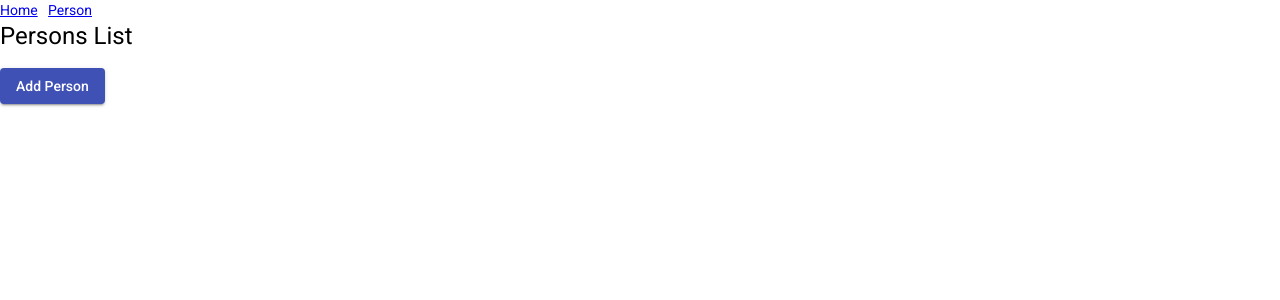
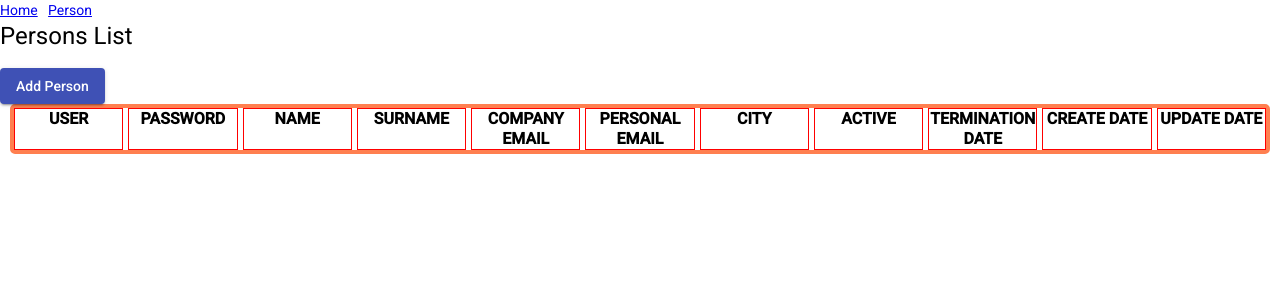
Before and after one commit to chuchip/advancedAngular, an Angular app: page /person in a window 1280 px wide. Shown: the top 300 px of the page. Built offline with nearby package versions, Linux system fonts and the light colour scheme; no server answers.

Commit message:
no coments

```diff
--- a/src/app/person/infrastructure/presentation/persona-table/persona-table.component.html
+++ b/src/app/person/infrastructure/presentation/persona-table/persona-table.component.html
@@ -1,5 +1,9 @@
 <div>
     <h1 class="persons__title">Persons List</h1>
     <div class="persons__navbar"><button mat-raised-button color="primary" [routerLink]="['/person', '0']">Add Person</button></div>
-
+    <div class="container">
+    <span class="item" *ngFor="let item of arraySeasons">
+            {{item}}
+    </span>
+    </div>
 </div>
--- a/src/app/person/infrastructure/presentation/persona-table/persona-table.component.scss
+++ b/src/app/person/infrastructure/presentation/persona-table/persona-table.component.scss
@@ -0,0 +1,17 @@
+.container
+{
+    display: grid;
+    gap: 5px;
+    margin-left: 10px;
+    margin-right: 10px;
+    grid-template-columns: repeat(11, minmax(20px,1fr));
+    border: 4px solid coral;
+    border-radius: 5px;
+}
+.item
+{
+    border: 1px solid red;
+    font-weight: bold;
+    font-size: medium;
+    text-align: center;
+}
--- a/src/app/person/infrastructure/presentation/persona-table/persona-table.component.ts
+++ b/src/app/person/infrastructure/presentation/persona-table/persona-table.component.ts
@@ -9,6 +9,21 @@ import { PersonService } from 'src/app/person/services/person.service';
 })
 export class PersonaTableComponent implements OnInit {
 
+  public seasons = {
+    user: "USER",
+    password: "PASSWORD",
+    name: "NAME",
+    surname:"SURNAME",
+    company_email: "COMPANY EMAIL",
+    personal_email: "PERSONAL EMAIL",
+    city: "CITY",
+    active: "ACTIVE"  ,
+    termination_date: "TERMINATION DATE",
+    createdAt: "CREATE DATE",
+    updatedAt: "UPDATE DATE"
+  }
+  public arraySeasons:string[] =[];
+
   constructor( private _router: Router,
     private _route: ActivatedRoute, public _personService:PersonService) {
 
@@ -16,6 +31,11 @@ export class PersonaTableComponent implements OnInit {
 
   ngOnInit(): void {
     this._personService.getAllPersons().subscribe( r => console.log(r));
+    for (var str in this.seasons)
+    {
+      this.arraySeasons.push(this.seasons[str]);
+
+    }
   }
 
 
```
